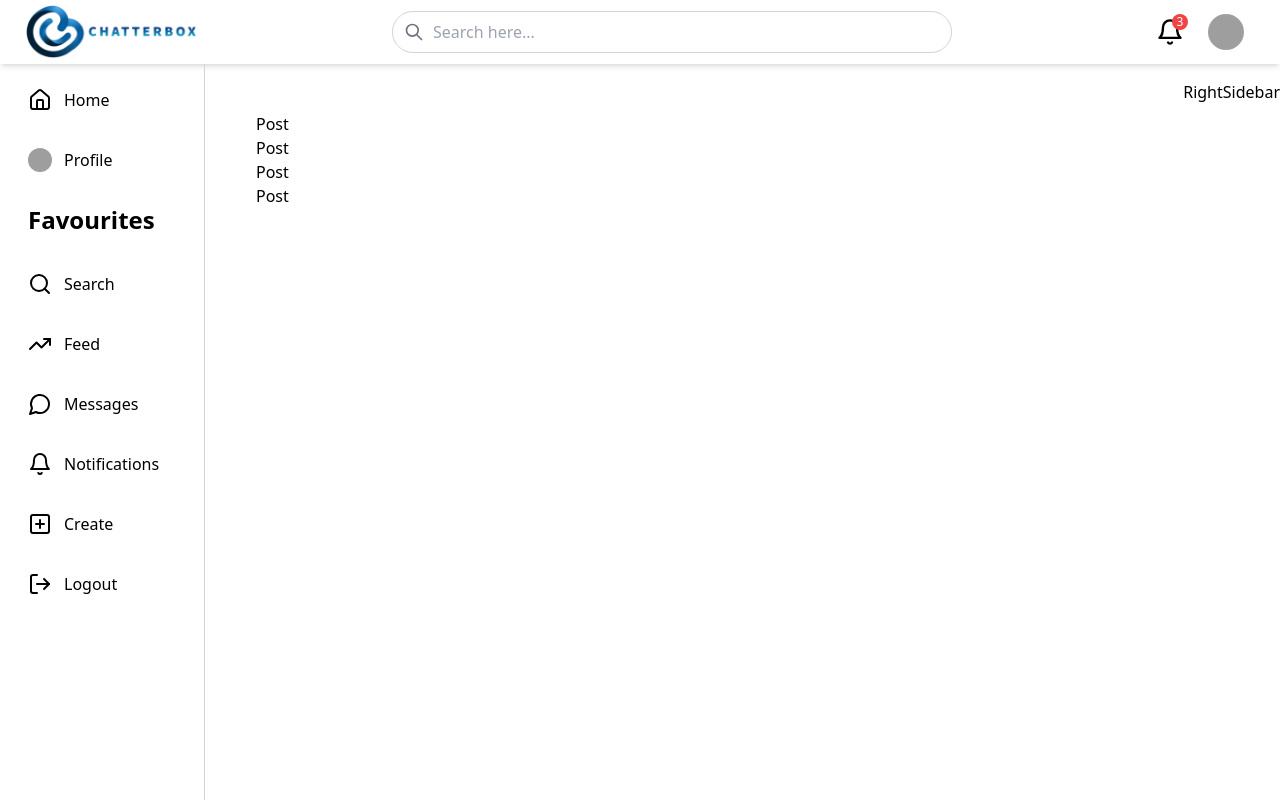
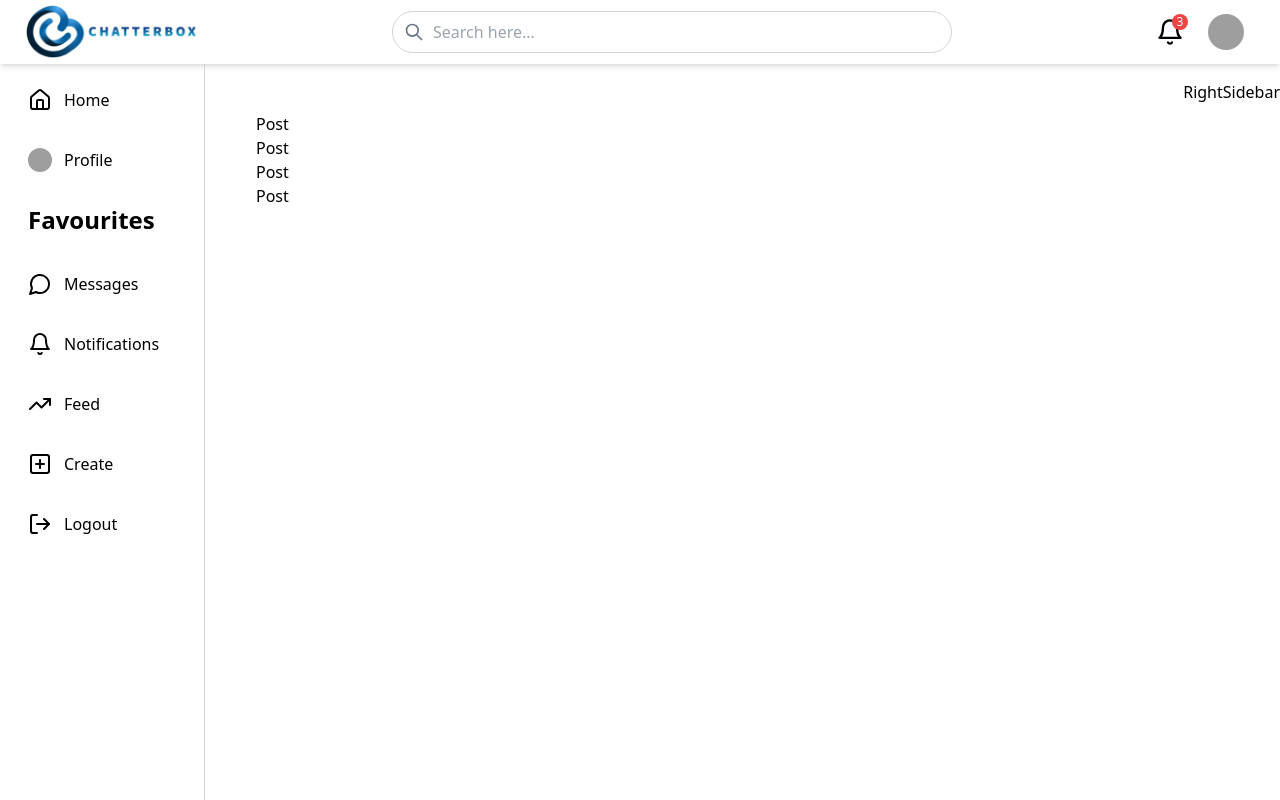
Before and after one commit to Vermasaiyam/ChatterBox, a React (Vite) app in the folder frontend/: page / in a window 1280 px wide. Built offline with nearby package versions, Linux system fonts and the light colour scheme; grey boxes are pictures that could not be loaded.

Commit message:
left sidebar search removed

```diff
--- a/frontend/src/components/LeftSidebar.jsx
+++ b/frontend/src/components/LeftSidebar.jsx
@@ -56,10 +56,10 @@ const LeftSidebar = () => {
     },
   ]
   const favouritesItems = [
-    { icon: <Search />, text: "Search" },
-    { icon: <TrendingUp />, text: "Feed" },
+    // { icon: <Search />, text: "Search" },
     { icon: <MessageCircle />, text: "Messages" },
     { icon: <Bell />, text: "Notifications" },
+    { icon: <TrendingUp />, text: "Feed" },
     { icon: <PlusSquare />, text: "Create" },
     { icon: <LogOut />, text: "Logout" },
   ]
```
